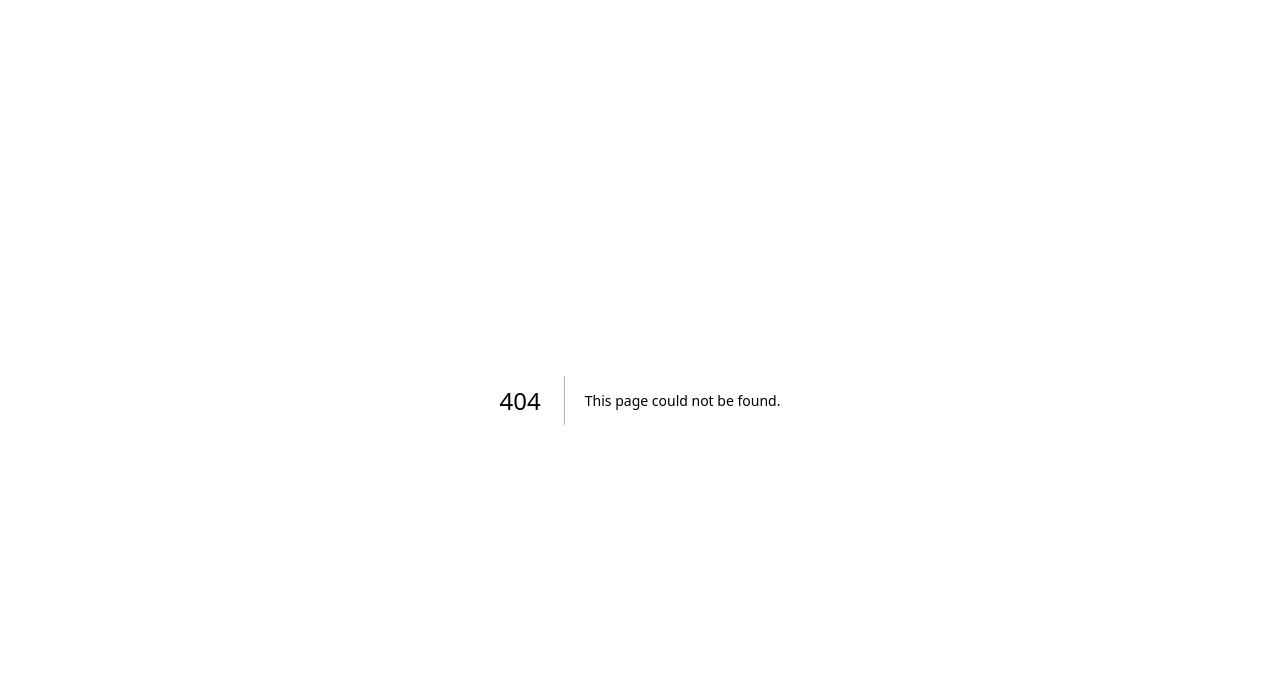
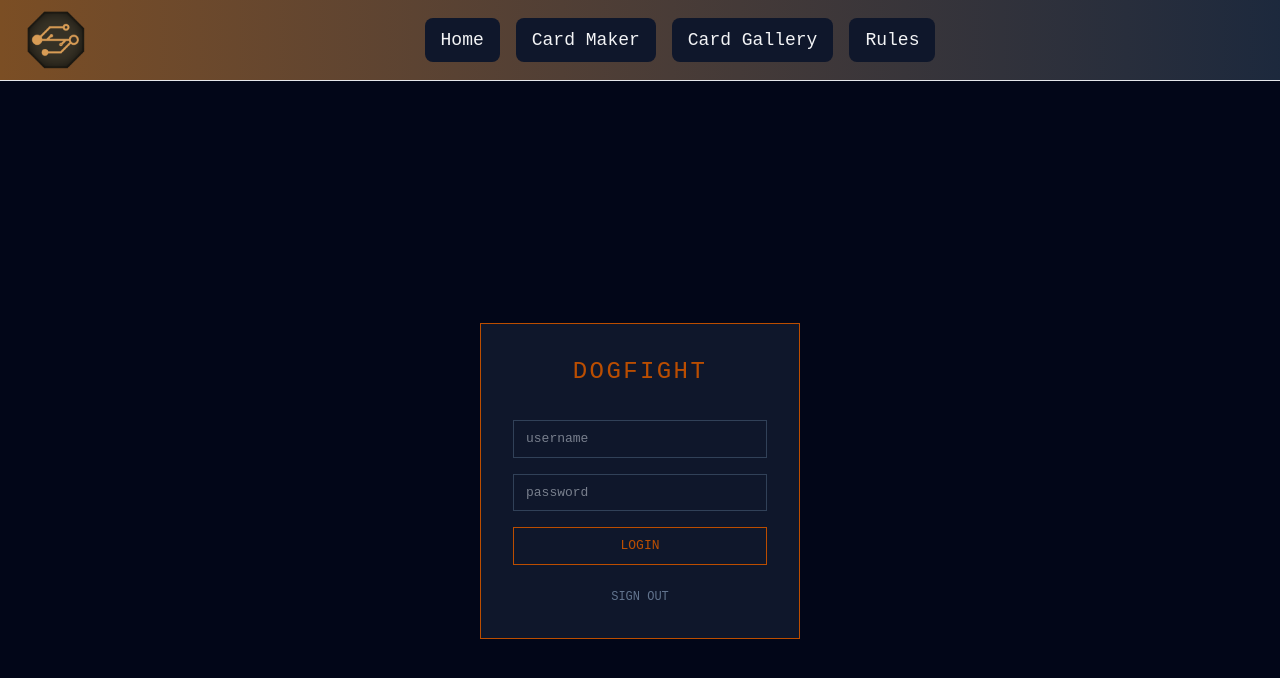
Before and after one commit to BatLev/dogfight-frontend-app, a Next.js app: page /main/login in a window 1280 px wide. Before the commit this address had no page. Shown: the top 678 px of the page. Built offline with nearby package versions, Linux system fonts and the light colour scheme.

Commit message:
woking auth and login page with redirects

```diff
--- a/app/components/Header.tsx
+++ b/app/components/Header.tsx
@@ -1,5 +1,5 @@
 "use client"
-
+import { jwtDecode } from "jwt-decode";
 import { usePathname, useRouter } from "next/navigation";
 import { useEffect, useState } from "react";
 import Image from "next/image"
@@ -22,6 +22,21 @@ export default function Header() {
 	const pathname = usePathname()
 	const router = useRouter()
 	const [isDesktop, setIsDesktop] = useState(false)
+
+	// redirect to auth when needed
+	useEffect(() => {
+
+		let token = localStorage.getItem("token");
+		if (pathname != "/main/login") {
+			if (token) {
+				let payload: any = jwtDecode(token);
+				if (payload.exp * 1000 < Date.now()) router.replace("/main/login");
+			} else {
+				router.replace("/main/login");
+			}
+		}
+		console.log("redirect")
+	})
 
 	// Detect desktop based on window width
 	useEffect(() => {
--- /dev/null
+++ b/app/main/login/page.tsx
@@ -0,0 +1,89 @@
+'use client'
+import { useState } from "react";
+import { useParams, useRouter } from "next/navigation";
+
+export default function Login() {
+	const [username, setUsername] = useState("");
+	const [password, setPassword] = useState("");
+
+
+	const router = useRouter();
+
+	const handleLogin = async (e) => {
+		e.preventDefault();
+
+		try {
+			const res = await fetch("http://127.0.0.1:8000/users/login", {
+				method: "POST",
+				headers: {
+					"Content-Type": "application/json"
+				},
+				body: JSON.stringify({ username, password })
+			});
+
+			const data = await res.json();
+
+			if (!res.ok) {
+				alert(data.detail || "Login failed");
+				return;
+			}
+
+			localStorage.setItem("token", data.access_token);
+			router.push("/main");
+		} catch (err) {
+			console.error(err);
+			alert("Server error");
+		}
+	};
+
+	const handleLogout = () => {
+		localStorage.removeItem("token");
+		alert("Signed out");
+	};
+
+	return (
+		<div className="min-h-screen flex items-center justify-center bg-slate-950 text-slate-200">
+			<div className="w-80 border border-amber-700 p-8 bg-slate-900">
+
+				{/* Logo */}
+				<h1 className="text-center text-2xl tracking-widest text-amber-700 mb-8">
+					DOGFIGHT
+				</h1>
+
+				{/* Form */}
+				<form onSubmit={handleLogin} className="flex flex-col gap-4">
+					<input
+						className="bg-transparent border border-slate-700 px-3 py-2 outline-none focus:border-amber-700"
+						type="text"
+						placeholder="username"
+						value={username}
+						onChange={(e) => setUsername(e.target.value)}
+					/>
+
+					<input
+						className="bg-transparent border border-slate-700 px-3 py-2 outline-none focus:border-amber-700"
+						type="password"
+						placeholder="password"
+						value={password}
+						onChange={(e) => setPassword(e.target.value)}
+					/>
+
+					<button
+						className="border border-amber-700 text-amber-700 py-2 hover:bg-amber-700 hover:text-black transition"
+						type="submit"
+					>
+						LOGIN
+					</button>
+				</form>
+
+				{/* Logout */}
+				<button
+					onClick={handleLogout}
+					className="mt-6 w-full text-xs text-slate-500 hover:text-slate-300"
+				>
+					SIGN OUT
+				</button>
+			</div>
+		</div>
+	);
+}
--- a/app/main/page.tsx
+++ b/app/main/page.tsx
@@ -1,9 +1,8 @@
+'use client'
 
 export default function Home() {
+
 	return (
-		<>
-			<h1>Hello World</h1>
-			<h1>World piece</h1>
-		</>
+		<p>Hello World</p>
 	);
 }
--- a/package.json
+++ b/package.json
@@ -9,7 +9,8 @@
     "lint": "eslint"
   },
   "dependencies": {
-    "next": "16.1.6",
+    "jwt-decode": "^4.0.0",
+    "next": "^16.2.1",
     "react": "19.2.3",
     "react-dom": "19.2.3"
   },
```
Also changed, not shown: 1 other file (tests, documents, lock files or other folders).
